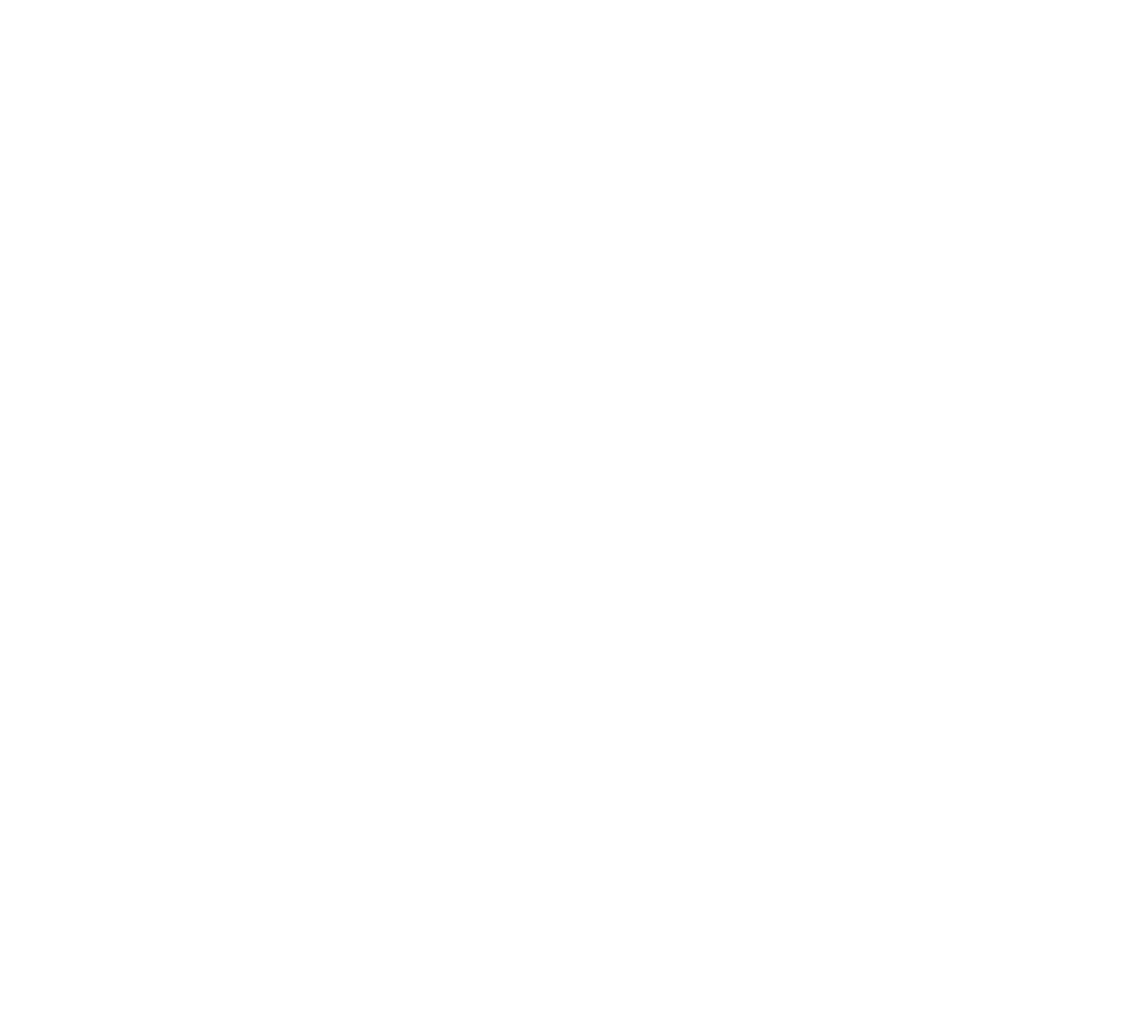
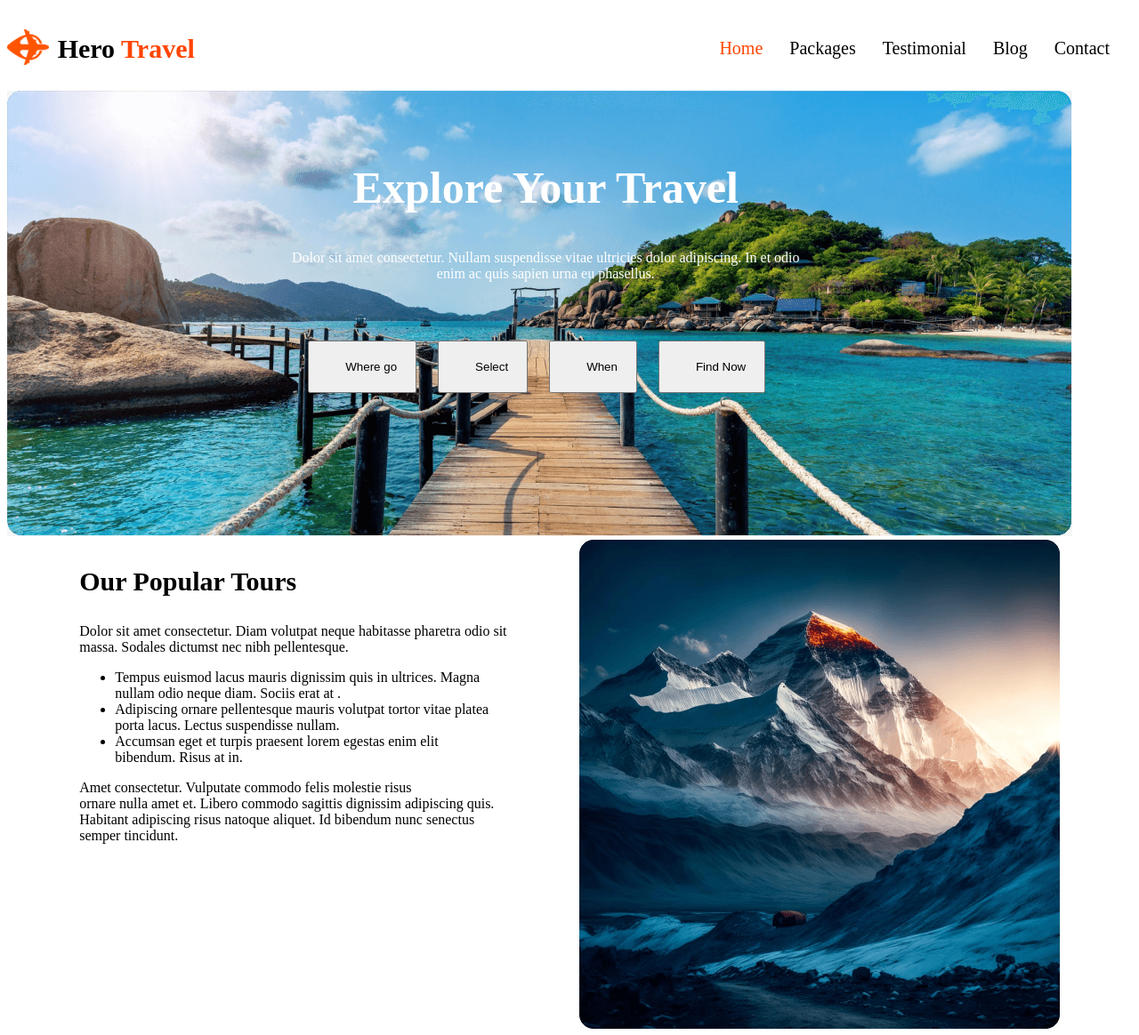
Before and after one commit to haibullah2023/tour-responsive-assignment, a plain HTML site: page index.html in a window 1280 px wide. Shown: the top 1164 px of the page at 89% size. Before the commit the page ends 800 px from the top, so only its background shows below. Drawn offline with Linux system fonts and the light colour scheme.

Commit message:
fourth section done

```diff
--- /dev/null
+++ b/css/style.css
@@ -0,0 +1,101 @@
+.navebar{
+    display: flex;
+    justify-content: space-between;
+}
+.first{
+    display: flex;
+    gap: 10px;
+}
+.first img{
+    margin-top: 25px;
+    height: 40px;
+}
+.primary{
+    color: orangered;
+}
+.first p{
+    font-size:30px;
+    font-weight: bold;
+}
+.second{
+    display: flex;
+    gap: 30px;
+    margin-top: 15px;
+    margin-right: 25px;
+}
+.second p{
+    font-size: 20px;
+}
+/* .navebar done!!  */
+
+.banner-container{
+
+}
+.banner-img{
+    width: 100%;
+}
+.banner-text{
+    text-align: center;
+    margin-left: 300px;
+    position: absolute;
+    top: 15%;
+    color: white;
+    padding: 20px;
+}
+.banner-text h2{
+    font-size: 50px;
+}
+.banner-container button{
+    padding: 20px;
+    padding-left: 40px;
+    margin-right: 20px;
+    margin-top: 50px;
+}
+
+/* popular tour section start here !!!  */
+
+.tour-container{
+    display: flex;
+    justify-content: space-evenly;
+}
+.text-side h3{
+    font-size: 30px;
+}
+
+/* third section start here  */
+.third-text{
+    margin-top: 50px;
+    text-align: center;
+}
+.third-text h2{
+    font-size: 30px;
+}
+
+.contry-container{
+    display: inline;
+    align-items: center;
+}
+/* staart fourth  */
+.choose-text{
+    margin-top: 50px;
+    font-size: 30px;
+    text-align: center;
+}
+.cart-container{
+    display: flex;
+    justify-content: space-evenly;
+}
+.first-card{
+    background-color: wheat;
+    padding: 20px;
+}
+.first-card h4{
+    font-size: 20px;
+}
+.third-card{
+    margin-left: 370px;
+    width: 40%;
+    margin-top: 10px;
+    background-color: wheat;
+    padding: 20px;
+}
--- a/index.html
+++ b/index.html
@@ -1,13 +1,112 @@
 <!DOCTYPE html>
 <html lang="en">
+
 <head>
     <meta charset="UTF-8">
     <meta name="viewport" content="width=device-width, initial-scale=1.0">
     <title>Tour Responsive assignment</title>
+    <link rel="stylesheet" href="css/style.css">
 </head>
+
 <body>
     <div class="navebar">
+        <div class="first">
+            <img src="./Images/Group 40071 (2).png" alt="">
+            <p>Hero <span class="primary">Travel</span></p>
+        </div>
+        <div class="second">
+            <p class="primary">Home</p>
+            <p>Packages</p>
+            <p>Testimonial</p>
+            <p>Blog</p>
+            <p>Contact</p>
+        </div>
+    </div>
+    <!-- banner section start here  -->
+    <div class="banner-container">
+        <div class="banner-img">
+            <img src="./Images/Group 13 (1) (1).png" alt="">
+        </div>
+        <div class="banner-text">
+            <h2>Explore Your Travel</h2>
+            <p>Dolor sit amet consectetur. Nullam suspendisse vitae ultricies dolor adipiscing. In et odio <br>enim ac
+                quis sapien urna eu phasellus.</p>
+            <div class="btn-container">
+                <button>Where go</button>
+                <button>Select</button>
+                <button>When</button>
+                <button>Find Now</button>
+            </div>
+        </div>
 
     </div>
+    <!-- popular tour section start here  -->
+    <div class="tour-container">
+        <div class="text-side">
+            <h3>Our Popular Tours</h3>
+            <p>Dolor sit amet consectetur. Diam volutpat neque habitasse pharetra odio sit <br> massa. Sodales dictumst
+                nec nibh pellentesque.</p>
+            <ul>
+                <li>Tempus euismod lacus mauris dignissim quis in ultrices. Magna <br> nullam odio neque diam. Sociis
+                    erat at .</li>
+                <li>Adipiscing ornare pellentesque mauris volutpat tortor vitae platea <br> porta lacus. Lectus
+                    suspendisse nullam.</li>
+                <li> Accumsan eget et turpis praesent lorem egestas enim elit <br> bibendum. Risus at in.</li>
+            </ul>
+            <p>Amet consectetur. Vulputate commodo felis molestie risus <br>
+                ornare nulla amet et. Libero commodo sagittis dignissim adipiscing quis. <br> Habitant adipiscing risus
+                natoque aliquet. Id bibendum nunc senectus <br> semper tincidunt. </p>
+        </div>
+        <div class="img-side">
+            <img src="./Images/Rectangle 4.png" alt="">
+        </div>
+    </div>
+    <!-- third section start  -->
+    <div class="third-text">
+        <h2>Choose Your Destination</h2>
+        <p>Dolor sit amet consectetur. Diam volutpat neque habitasse pharetra odio sit massa. <br> Sodales dictumst nec
+            nibh pellentesque.</p>
+    </div>
+    <div class="contry-container">
+        <div class="anot./Images/Rectangle 5.pngher">
+            <img src="./Images/Rectangle 5.png" alt="">
+            <img src="./Images/Rectangle 6.png" alt="">
+        </div>
+        <div class="another2">
+            <img src="./Images/Rectangle 7.png" alt="">
+            <img src="./Images/Rectangle 8.png" alt="">
+            <img src="./Images/Rectangle 9.png" alt="">
+        </div>
+        <div class="bangla">
+            <img src="./Images/Rectangle 10.png" alt="">
+            <img src="./Images/Rectangle 11.png" alt="">
+        </div>
+    </div>
+    <!-- choose us section  -->
+    <div class="choose-text">
+        <h2>Why Choose Us</h2>
+        <p>Dolor sit amet consectetur. Diam volutpat neque habitasse pharetra odio sit massa. <br> Sodales dictumst nec
+            nibh pellentesque.</p>
+    </div>
+    <div class="cart-container">
+        <div class="first-card">
+            <h4>Handpicked Hotels</h4>
+            <p>Amet consectetur. Vulputate commodo felis molestie risus ornare <br> nulla amet et. Libero commodo
+                sagittis dignissim adipiscing quis. <br> Habitant adipiscing risus natoque aliquet. </p>
+        </div>
+        <div class="first-card">
+            <h4>World class service</h4>
+            <p>Amet consectetur. Vulputate commodo felis molestie risus ornare <br> nulla amet et. Libero commodo
+                sagittis dignissim adipiscing quis. <br> Habitant adipiscing risus natoque aliquet. </p>
+        </div>
+
+    </div>
+    <div class="third-card">
+        <h4>best price guarantee</h4>
+            <p>Amet consectetur. Vulputate commodo felis molestie risus ornare <br> nulla amet et. Libero commodo
+                sagittis dignissim adipiscing quis. <br> Habitant adipiscing risus natoque aliquet. </p>
+    </div>
+
 </body>
+
 </html>
```
